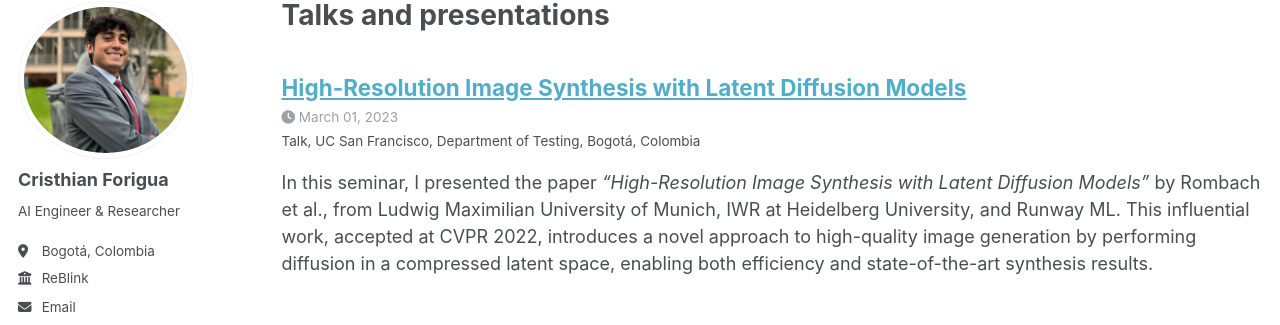
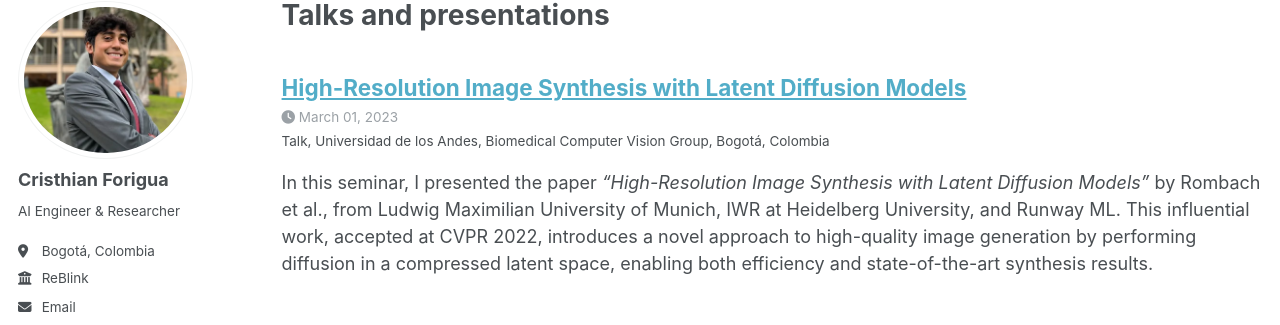
Before and after one commit to cdforigua05/cdforigua05.github.io, a Jekyll site: the page built from _pages/talks.html, in a window 1280 px wide. Shown: the part 98-423 px from the top of the page. Built offline with Jekyll 4.4.1, drawn with Linux system fonts in a browser that asks for light colours; some web fonts are replaced; a script that is not in the unit is left out.

Commit message:
Update talks

```diff
--- a/_talks/latent-difussion-models.md
+++ b/_talks/latent-difussion-models.md
@@ -3,7 +3,7 @@ title: "High-Resolution Image Synthesis with Latent Diffusion Models"
 collection: talks
 type: "Talk"
 permalink: /talks/2025-08-07-high-resolution-image-synthesis-with-latent-diffusion-models
-venue: "UC San Francisco, Department of Testing"
+venue: "Universidad de los Andes, Biomedical Computer Vision Group"
 date: 2023-03-01
 location: "Bogotá, Colombia"
 ---
```
